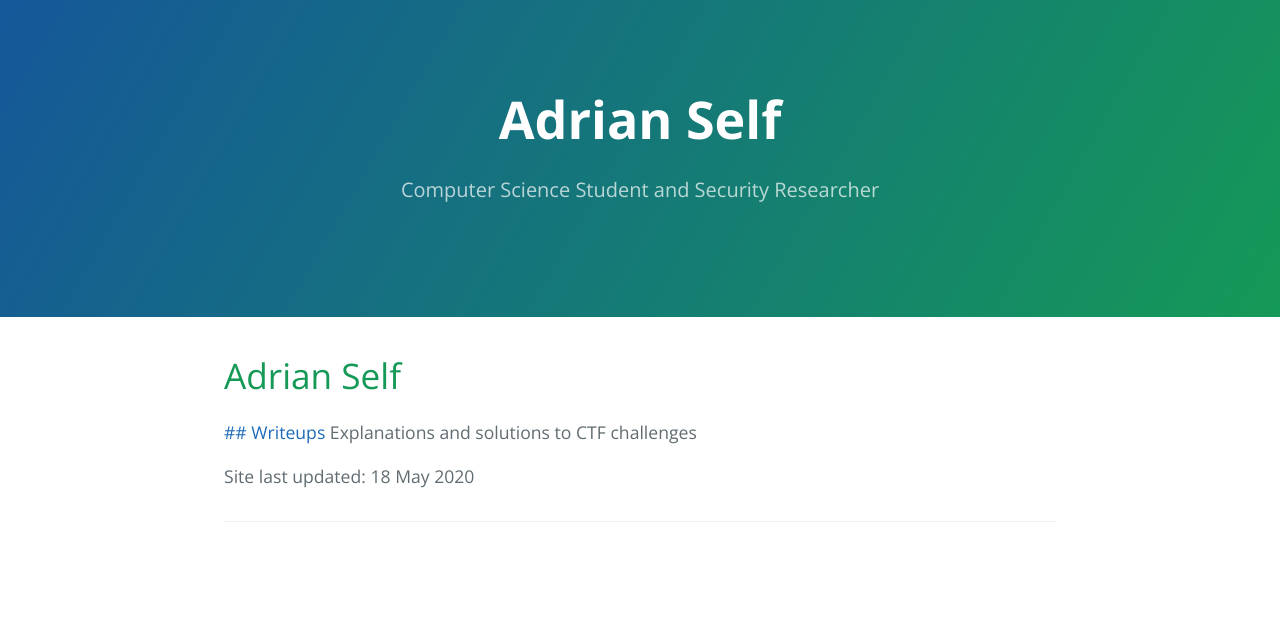
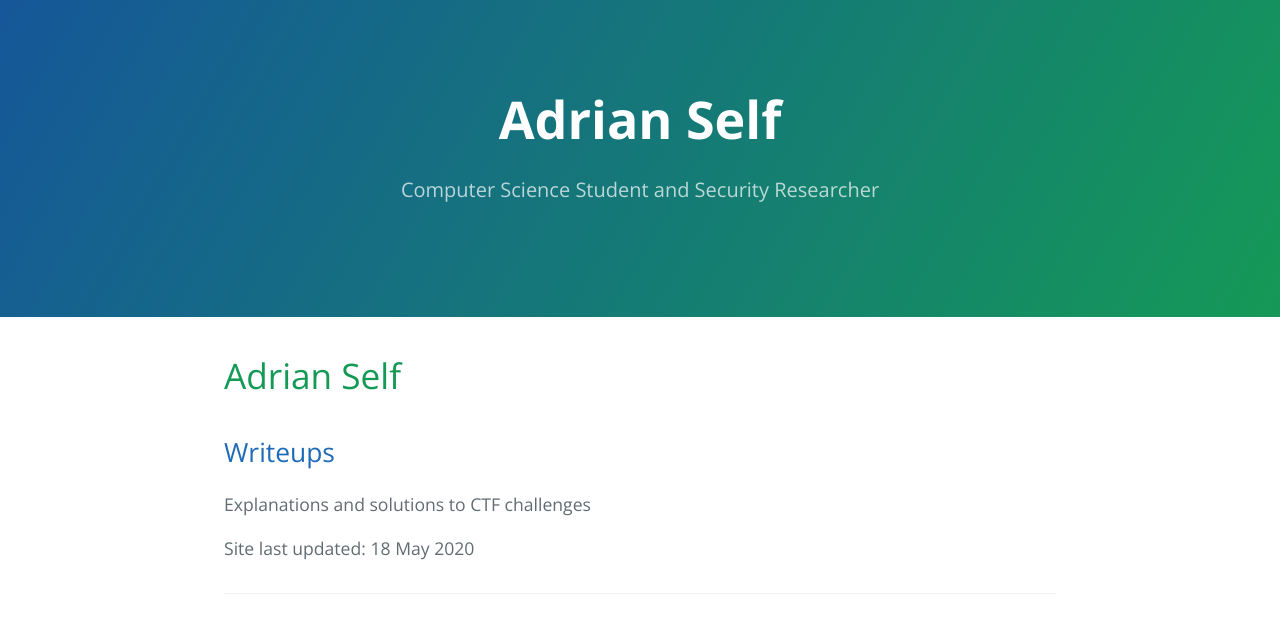
Before and after one commit to AdnanSlef/AdnanSlef.github.io, a Jekyll site: the page built from index.md, in a window 1280 px wide. Shown: the top 633 px of the page. Built offline with Jekyll 4.4.1, drawn with Linux system fonts in a browser that asks for light colours.

Commit message:
attempt 2 at header link

```diff
--- a/index.md
+++ b/index.md
@@ -4,7 +4,7 @@ title: Adrian Self
 ---
 # Adrian Self
 
-[## Writeups](/writeups)
+## [Writeups](/writeups)
 Explanations and solutions to CTF challenges
 
 Site last updated: {{ site.time | date_to_long_string }}
```
